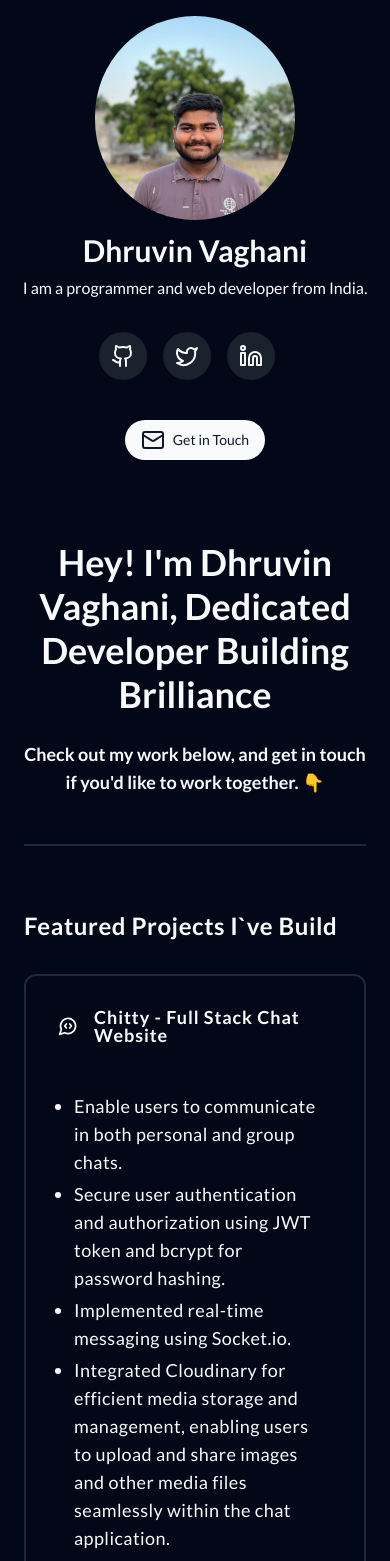
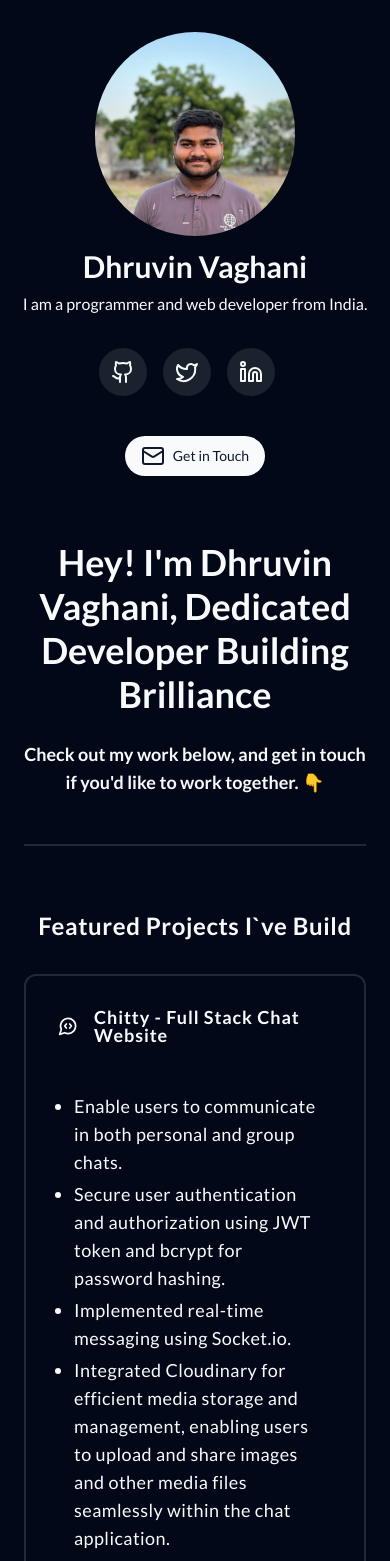
Before and after one commit to dhruvinvaghani001/dhruvinVaghaniPortfolio, a Next.js app: page / in a window 390 px wide. Shown: the top 1561 px of the page. Built offline with nearby package versions, Linux system fonts and the light colour scheme.

Commit message:
responsiveness ui changes

```diff
--- a/src/components/Sidebar.tsx
+++ b/src/components/Sidebar.tsx
@@ -12,7 +12,7 @@ type Props = {};
 const Sidebar = (props: Props) => {
   return (
     <>
-      <div className="py-4 md:py-16 flex flex-col justify-center items-center">
+      <div className="pt-8 pb-0 md:py-16 flex flex-col justify-center items-center">
         <div className="profile flex flex-col items-center justify-center">
           <div className="">
             <Image
--- a/src/components/section/ContactSection.tsx
+++ b/src/components/section/ContactSection.tsx
@@ -9,7 +9,7 @@ const ContactSection = (props: Props) => {
   return (
     <div>
       <div className="heading mb-10 pb-10">
-        <h2 className="font-bold text-2xl md:text-3xl tracking-wide">
+        <h2 className="text-center md:text-start font-bold text-2xl md:text-3xl tracking-wide">
           Contact
         </h2>
         <p className="mt-6 text-lg">
--- a/src/components/section/ProjectSection.tsx
+++ b/src/components/section/ProjectSection.tsx
@@ -7,7 +7,7 @@ type Props = {};
 const ProjectSection = (props: Props) => {
   return (
     <div className="projects mt-16" id="projects">
-      <h2 className="font-bold text-2xl md:text-3xl tracking-wide">
+      <h2 className="text-center md:text-start font-bold text-2xl md:text-3xl tracking-wide">
         Featured Projects I`ve Build
       </h2>
       <div className="grid  md:grid-cols-2 gap-8 mt-8 lg:grid-cols-1 xl:grid-cols-2">
--- a/src/components/section/TechSection.tsx
+++ b/src/components/section/TechSection.tsx
@@ -7,7 +7,7 @@ const TechSection = (props: Props) => {
   return (
     <>
       <div className="mt-24">
-        <h2 className="font-bold text-2xl lg:text-3xl mb-8 tracking-wide">
+        <h2 className="text-center md:text-start font-bold text-2xl lg:text-3xl mb-8 tracking-wide">
           Tools & Technology i know
         </h2>
         <div className="mx-auto grid md:grid-cols-1 lg:grid-cols-1 xl:grid-cols-2  md:gap-8 md:gap-y-0">
```
